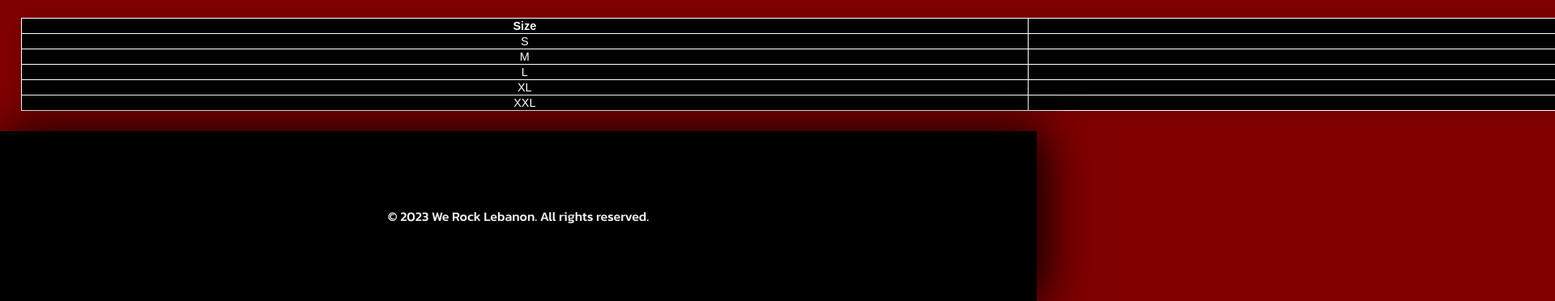
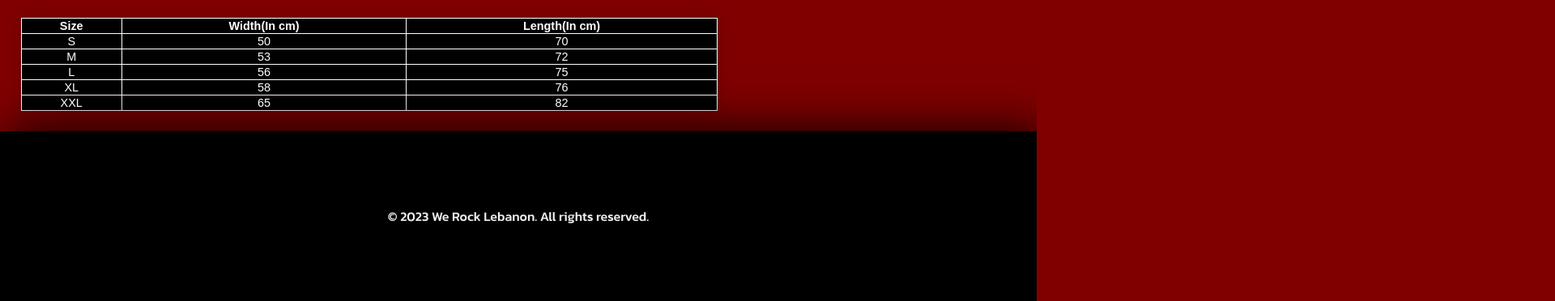
Before and after one commit to Maylaak/werocklb, a plain HTML site: page about.html in a window 1280 px wide. Shown: the part 504-876 px from the top of the page at 81% size, 1920 px wide, since content can reach past the window. Drawn offline with Linux system fonts and the light colour scheme; a web font is replaced by a local one.

Commit message:
Update about.html

```diff
--- a/about.html
+++ b/about.html
@@ -32,7 +32,7 @@
 	<h1 class="pageTitle">WHO WE ARE</h1>
 	<p class="aboutUsText"> We are a small, ethical buisness established in lebanon. Our motto is to offer all metalheads affordable clothing displaying a wide range of bands. Explore and choose from our wide variety!</p>
 	<h1 class="sizeChartText">SIZE CHART</h1>
-		<table style="width:700%">
+		<table style="width:70%">
 			<tr>
 			  <th>Size</th>
 			  <th>Width(In cm)</th>
```
